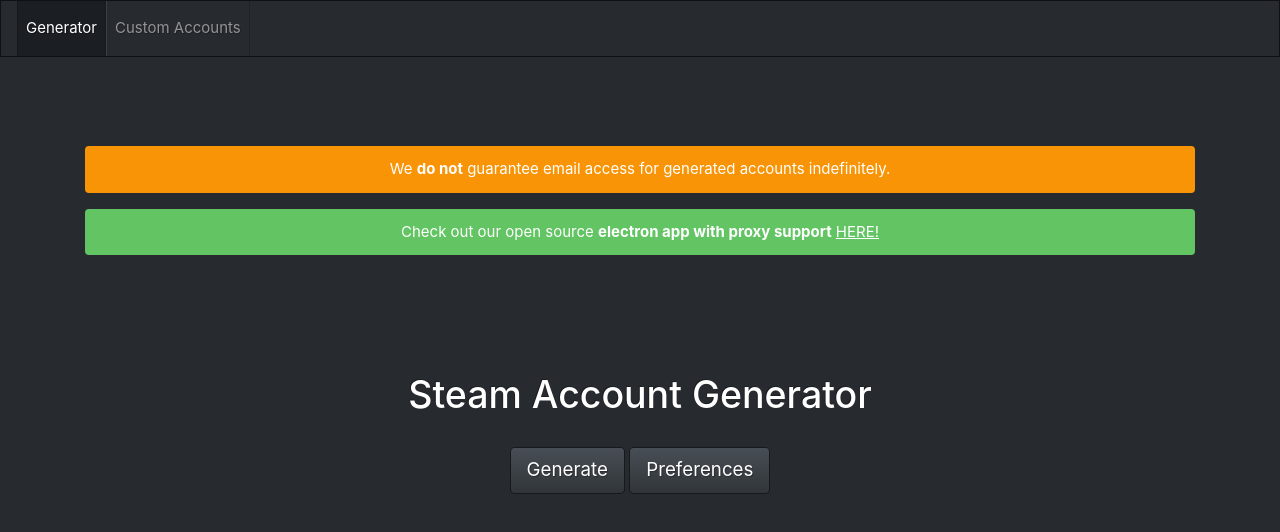
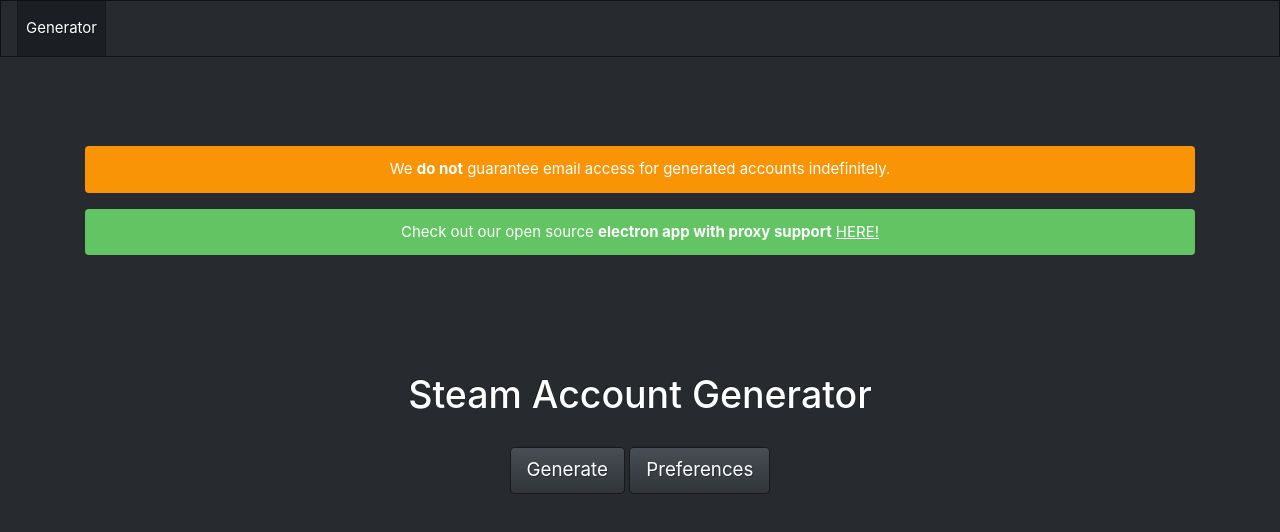
Before and after one commit to advance24th/accgen, a plain HTML site: page index.html in a window 1280 px wide. Drawn offline with Linux system fonts and the light colour scheme.

Commit message:
Update index.html

```diff
--- a/index.html
+++ b/index.html
@@ -38,9 +38,6 @@
 <ul class="navbar-nav mr-auto">
 <li class="nav-item active">
 <a class="nav-link" onclick="return changeurl()" href="index.html">Generator</a>
-</li>
-<li class="nav-item">
-<a class="nav-link" onclick="return changeurl()" href="custom_gen.html">Custom Accounts</a>
 </li>
 </ul>
 </div>
```
